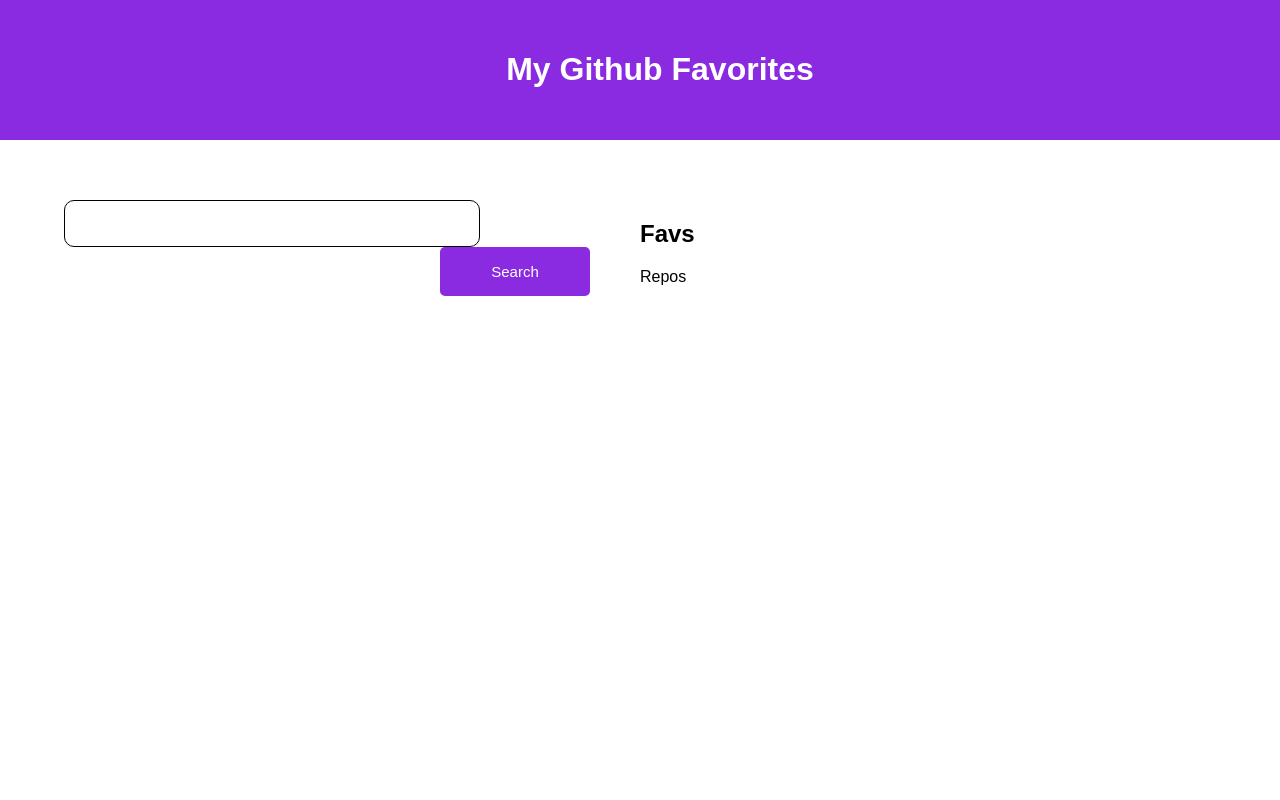
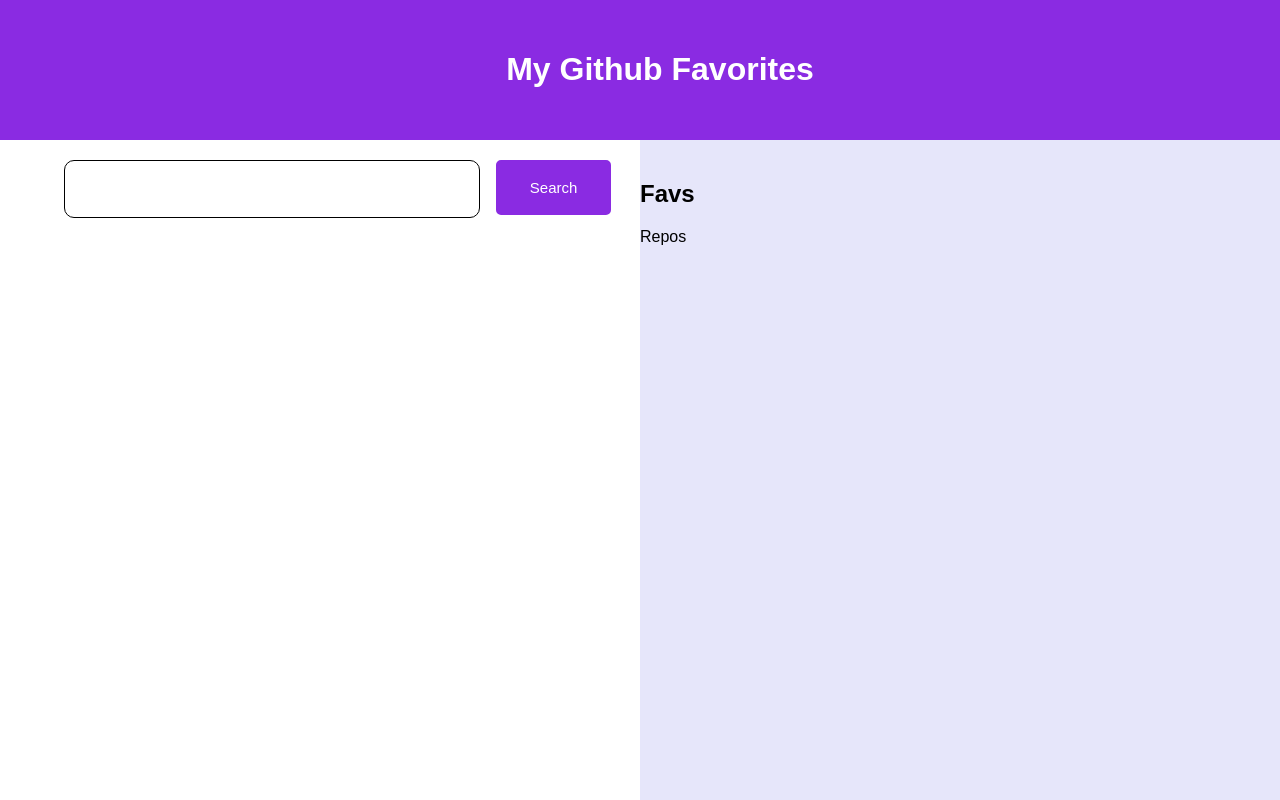
Before and after one commit to patricklinpl/github-favs, a React (Create React App) app: page / in a window 1280 px wide. Shown: the top 800 px of the page. Built offline with nearby package versions, Linux system fonts and the light colour scheme.

Commit message:
fix css and add fav template

```diff
--- a/src/components/Repos.js
+++ b/src/components/Repos.js
@@ -1,9 +1,20 @@
 import React, { Component } from 'react'
 import PropTypes from 'prop-types'
 
-const RepoGrid = props => (
-  <div>
-    <table border='1'>
+class RepoGrid extends Component {
+  constructor (props) {
+    super(props)
+    this.handleClick = this.handleClick.bind(this)
+  }
+
+  handleClick (e) {
+    e.preventDefault()
+    console.log('The link was clicked.')
+  }
+
+  render () {
+    return (
+      <table className='searchResTable'>
         <tbody>
           <tr>
             <th>Name</th>
@@ -11,18 +22,19 @@
             <th>Latest Tag</th>
             <th />
           </tr>
-        {props.searchResults.map(repo => (
+          {this.props.searchResults.map(repo => (
             <tr>
-            <td><a href={repo['html_url']}>{repo['full_name']}</a></td>
+              <td><a target='_blank' href={repo['html_url']}>{repo['full_name']}</a></td>
               <td>{repo['language']}</td>
               <td>{repo['tag']}</td>
-            <td />
+              <td><a href='#' onClick={this.handleClick}>Add</a></td>
             </tr>
           ))}
         </tbody>
       </table>
-  </div>
     )
+  }
+}
 
 RepoGrid.propTypes = {
   searchResults: PropTypes.array.isRequired
@@ -30,9 +42,9 @@
 
 export default class Repos extends Component {
   render () {
-    console.log(this.props.searchResults)
     return (
       <div>
+        <br /><br /><br /><br /><br /><br /><br />
         {this.props.searchResults.length > 0 ? <RepoGrid searchResults={this.props.searchResults} /> : <div />}
       </div>
     )
--- a/src/components/Search.js
+++ b/src/components/Search.js
@@ -18,7 +18,7 @@
       <div className='form'>
         <form onSubmit={this.props.handleSearch(this.state.query)}>
           <div>
-            <input className="searchBar" type='text' id='searchBar' value={this.state.query} onChange={this.setQuery} required />
+            <input className='searchBar' type='text' id='searchBar' value={this.state.query} onChange={this.setQuery} required />
             <input className='searchBtn' type='submit' value='Search' />
           </div>
         </form>
--- a/src/containers/Home.js
+++ b/src/containers/Home.js
@@ -46,7 +46,6 @@
         <div className='split left'>
           <div className='searchGrid'>
             <Search handleSearch={this.handleSearch} queryChange={this.queryChange} />
-            <br/><br/><br/><br/>
             {this.state.searchResults.length > 0 ? <Repos searchResults={this.state.searchResults} /> : <div />}
           </div>
         </div>
--- a/src/index.css
+++ b/src/index.css
@@ -5,23 +5,21 @@
 }
 
 .header {
-  bottom: 20px;
   height:100%;
   overflow: hidden;
   background:#8A2BE2;
   border:10px solid #8A2BE2;
   width:100%;
-  margin:20px auto;
   padding: 20px 10px;
   position: relative;
 }
 
 .split {
-  height: 90%;
+  height: 100%;
   width: 50%;
   position: fixed;
   z-index: 1;
-  top: 5;
+
   overflow-x: hidden;
   padding-top: 20px;
 }
@@ -32,6 +30,7 @@
 
 .right {
   right: 0;
+  background:#E6E6FA;
 }
 
 .searchGrid {
@@ -43,18 +42,28 @@
   border: 1px solid black;
   padding: 20px;
   width: 65%;
-  height: 5px;
-  font-size: 15px;
+  font-size: 14px;
+  float: left;
 }
 
 .searchBtn {
   float: right;
   color: white;
-  padding: 6px;
-  width: 150px;
+  width: 20%;
   border-radius: 5px;
   background:#8A2BE2;
-  border:10px solid #8A2BE2;
-  margin-right: 50px;
+  border:18px solid #8A2BE2;
+  margin-right: 5%;
   font-size: 15px;
 }
+
+table {
+  border-collapse: separate;
+  border-spacing: 10px 0;
+  text-align: left;
+  font-size: 15px;
+}
+
+td {
+  padding: 10px 0;
+}
```
Lines whose indentation alone changed are shown as unchanged.
